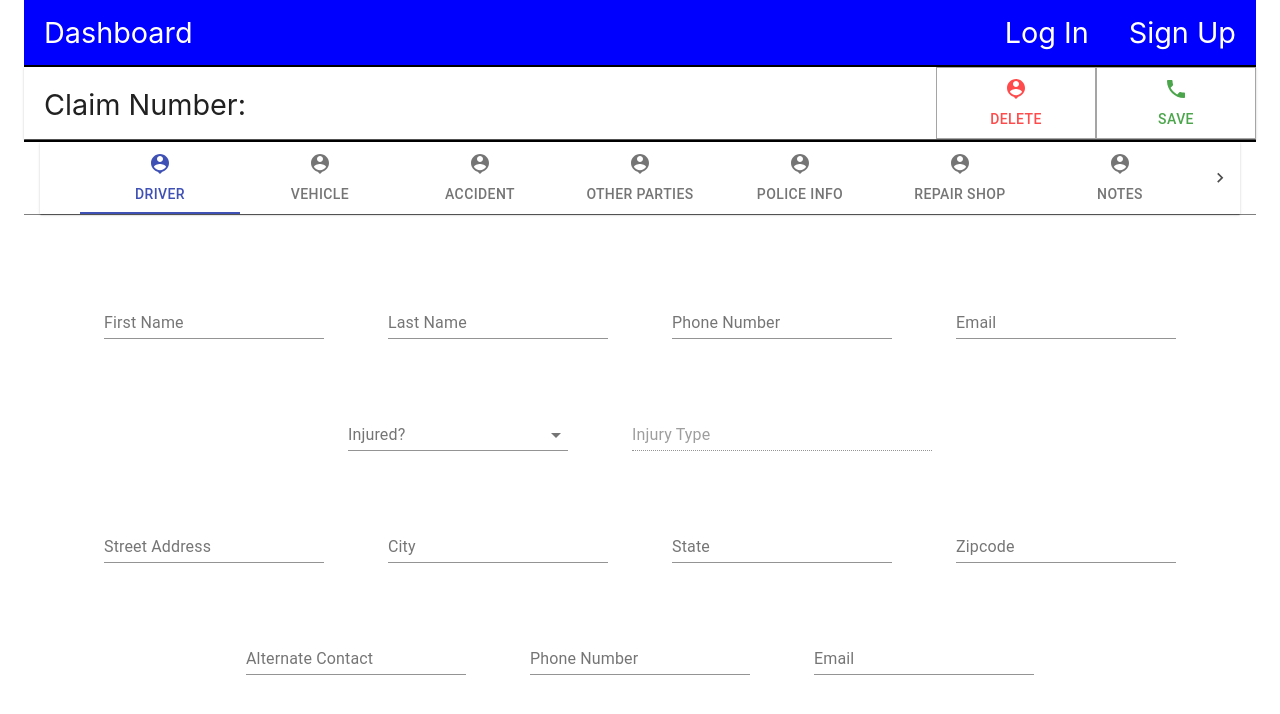
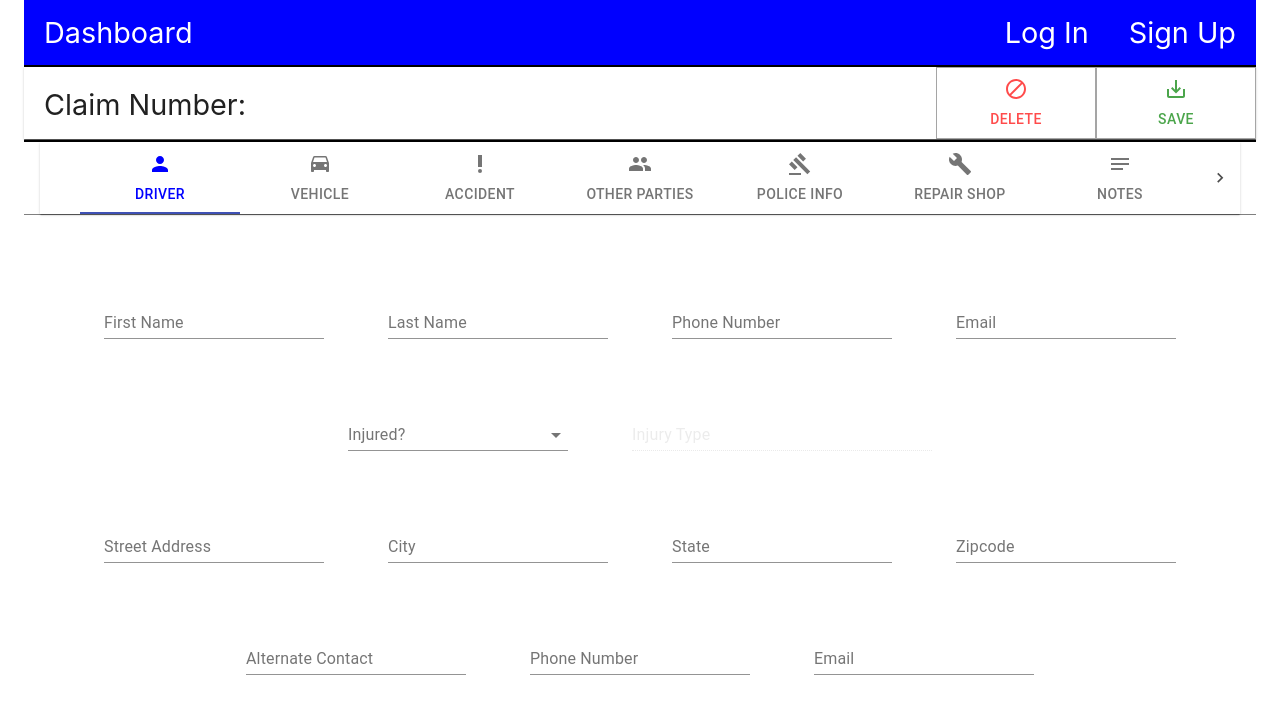
Before and after one commit to artsteffen13/claimsform, a React (Create React App) app in the folder clientside/: page /newclaim in a window 1280 px wide. Shown: the top 714 px of the page. Built offline with nearby package versions, Linux system fonts and the light colour scheme; no server answers.

Commit message:
added icons

```diff
--- a/clientside/src/components/Dashboard.js
+++ b/clientside/src/components/Dashboard.js
@@ -106,6 +106,8 @@ const Dashboard = () => {
     return (
         <div>
             <div>
+                <h1 style={{textAlign: 'center'}}>Search</h1>
+                <hr/>
                 <form
                     className={classes.root}
                     noValidate
--- a/clientside/src/components/NewClaim.js
+++ b/clientside/src/components/NewClaim.js
@@ -13,7 +13,16 @@ import AppBar from '@material-ui/core/AppBar';
 import Typography from '@material-ui/core/Typography';
 import Box from '@material-ui/core/Box';
 import PhoneIcon from '@material-ui/icons/Phone';
-import PersonPinIcon from '@material-ui/icons/PersonPin';
+import PersonIcon from '@material-ui/icons/Person';
+import DriveEtaIcon from '@material-ui/icons/DriveEta';
+import BuildIcon from '@material-ui/icons/Build';
+import BlockIcon from '@material-ui/icons/Block';
+import PriorityHighIcon from '@material-ui/icons/PriorityHigh';
+import PeopleIcon from '@material-ui/icons/People';
+import GavelIcon from '@material-ui/icons/Gavel';
+import NotesIcon from '@material-ui/icons/Notes';
+import CheckIcon from '@material-ui/icons/Check';
+import SaveAltIcon from '@material-ui/icons/SaveAlt';
 import InputLabel from '@material-ui/core/InputLabel';
 import MenuItem from '@material-ui/core/MenuItem';
 import FormControl from '@material-ui/core/FormControl';
@@ -32,7 +41,10 @@ const useTabStyles = makeStyles({
         flexGrow: 1,
         margin: "auto",
         width: '100%',
-        maxWidth: '1200px'
+        maxWidth: '1200px',
+        '& .Mui-selected': {
+            color: 'blue'
+        }
     },
 });
 
@@ -55,6 +67,9 @@ const CssTextField = withStyles({
                 borderColor: 'green',
             },
         },
+        '& .Mui-disabled': {
+            opacity: '.2',
+        }
     },
 })(TextField);
 
@@ -64,7 +79,7 @@ const useStyles = makeStyles((theme) => ({
         flexDirection: 'column',
         flexWrap: 'wrap',
         margin: '20px auto',
-        justifyContent: 'center'
+        justifyContent: 'center',
     },
     margin: {
         margin: theme.spacing(4),
@@ -428,9 +443,9 @@ const NewClaim = (props) => {
                         Claim Number: {props.claimNumber ? props.claimNumber : claimNumber}
                     </p>
                     <Tab onClick={saveForm} style={{border: '1px solid gray', color: 'green', float: 'right'}}
-                         icon={<PhoneIcon/>}
+                         icon={<SaveAltIcon/>}
                          label="Save"/>
-                    <Tab onClick={deleteClaim} style={{border: '1px solid gray', color: 'red', float: 'right'}} icon={<PersonPinIcon/>}
+                    <Tab onClick={deleteClaim} style={{border: '1px solid gray', color: 'red', float: 'right'}} icon={<BlockIcon/>}
                          label="Delete"/>
                 </Paper>
             </AppBar>
@@ -453,14 +468,14 @@ const NewClaim = (props) => {
                         variant="scrollable"
                         scrollButtons="auto"
                     >
-                        <Tab icon={<PersonPinIcon/>} label="Driver" {...a11yProps(0)} />
-                        <Tab icon={<PersonPinIcon/>} label="Vehicle" {...a11yProps(1)} />
-                        <Tab icon={<PersonPinIcon/>} label="Accident" {...a11yProps(2)} />
-                        <Tab icon={<PersonPinIcon/>} label="Other Parties" {...a11yProps(3)} />
-                        <Tab icon={<PersonPinIcon/>} label="Police Info" {...a11yProps(4)} />
-                        <Tab icon={<PersonPinIcon/>} label="Repair Shop" {...a11yProps(5)} />
-                        <Tab icon={<PersonPinIcon/>} label="Notes" {...a11yProps(6)} />
-                        <Tab icon={<PersonPinIcon/>} label="Summary" {...a11yProps(7)} />
+                        <Tab icon={<PersonIcon/>} label="Driver" {...a11yProps(0)} />
+                        <Tab icon={<DriveEtaIcon/>} label="Vehicle" {...a11yProps(1)} />
+                        <Tab icon={<PriorityHighIcon/>} label="Accident" {...a11yProps(2)} />
+                        <Tab icon={<PeopleIcon/>} label="Other Parties" {...a11yProps(3)} />
+                        <Tab icon={<GavelIcon/>} label="Police Info" {...a11yProps(4)} />
+                        <Tab icon={<BuildIcon/>} label="Repair Shop" {...a11yProps(5)} />
+                        <Tab icon={<NotesIcon/>} label="Notes" {...a11yProps(6)} />
+                        <Tab icon={<CheckIcon/>} label="Summary" {...a11yProps(7)} />
                     </Tabs>
                 </Paper>
             </AppBar>
```
